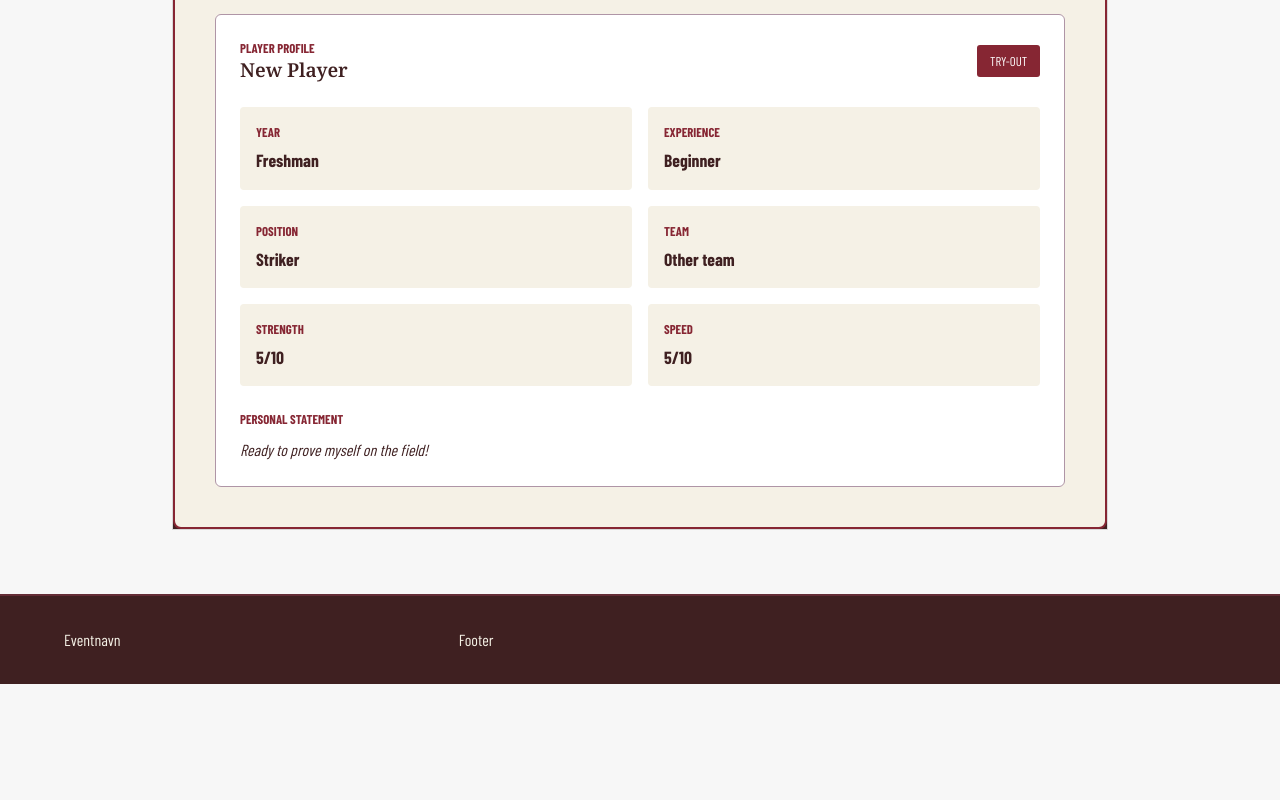
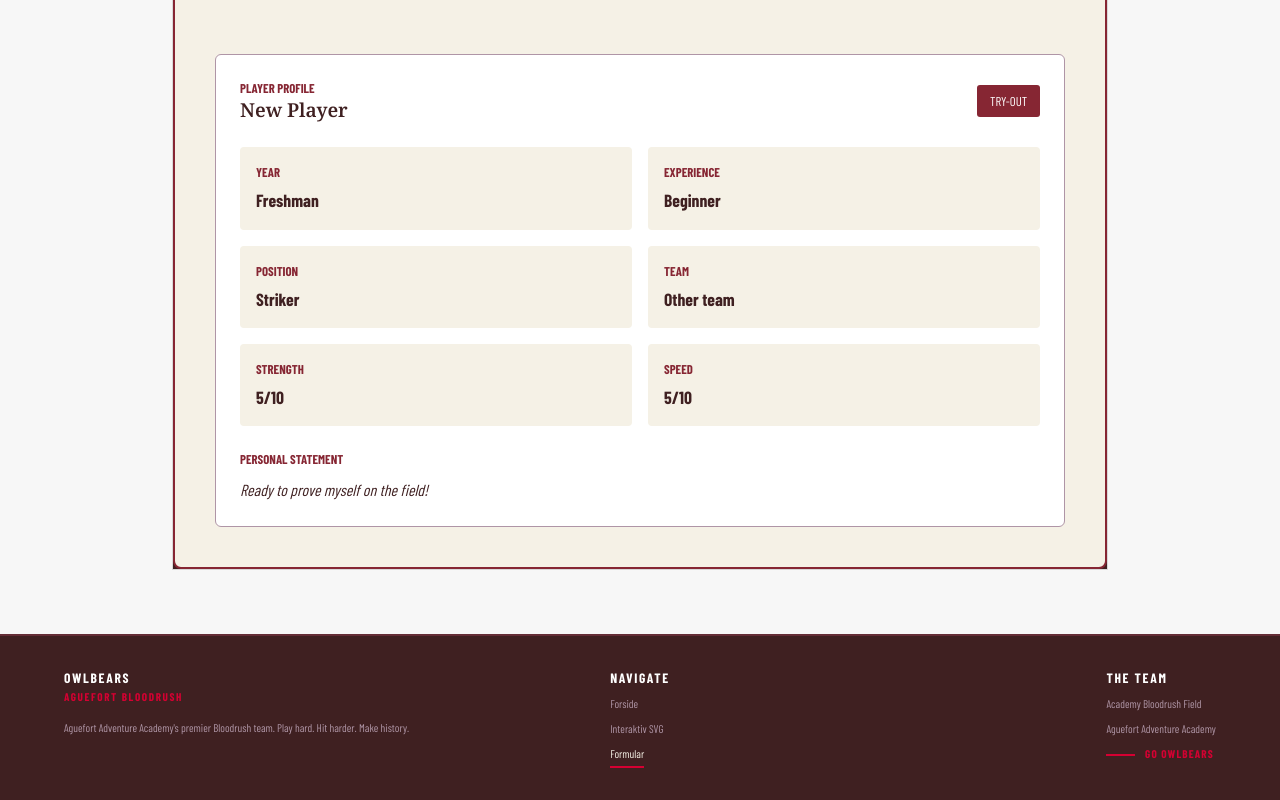
Before and after one commit to Mikaahchu/aguefort_academy_owlbears, a plain HTML site: page opsamling.html in a window 1280 px wide. Shown: the part 1245-2045 px from the top of the page. Before the commit the page ends 1929 px from the top, so only its background shows below. Drawn offline with nearby package versions, Linux system fonts and the light colour scheme; a web font is replaced by a local one.

Commit message:
opsamling

```diff
--- a/opsamling.html
+++ b/opsamling.html
@@ -15,7 +15,7 @@
     href="https://fonts.googleapis.com/css2?family=Barlow+Condensed:ital,wght@0,100;0,200;0,300;0,400;0,500;0,600;0,700;0,800;0,900;1,100;1,200;1,300;1,400;1,500;1,600;1,700;1,800;1,900&display=swap"
     rel="stylesheet">
 
-  <title>Eventnavn</title>
+  <title>Aguefort Academy Owlbears</title>
 
   <link rel="stylesheet" href="./starter.css">
   <link rel="stylesheet" href="./style.css">
@@ -24,7 +24,7 @@
 <body>
   <header class="site-header">
     <div class="header-content">
-      <a class="site-logo" href="./">Eventnavn</a>
+      <a class="site-logo" href="./">Aguefort Academy Owlbears</a>
       <nav class="site-nav">
         <button>Menu</button>
         <ul class="menu" id="menu" popover>
@@ -39,6 +39,7 @@
   <main>
     <section class="opsamling-page">
       <div class="opsamling-intro">
+        <p class="section-label">AGUEFORT ADVENTURE ACADEMY · BLOODRUSH</p>
         <h1>WELCOME TO THE FIELD</h1>
         <p>
           Your Bloodrush application has been submitted!
@@ -52,16 +53,23 @@
       <article class="opsamling-placeholder">
         <div class="player-kit">
           <header class="kit-header">
-            <p>AGUEFORT Academy</p>
+            <p>AGUEFORT ADVENTURE ACADEMY </p>
             <h2>OFFICIAL OWLBEARS PLAYER KIT</h2>
           </header>
 
+
+          <!-- jersey -->
+
           <div class="jersey-container">
-            <img id="player-jersey" src="" alt="bloodrush player jersey">
+
+            <img id="player-jersey" src="svg/svg_jersey/freshman_striker.svg" alt="bloodrush player jersey">
             <p id="jersey-name">PLAYER NAME</p>
           </div>
 
+
+          <!-- player profile -->
           <section class="player-profile">
+
             <div class="profile-header">
               <div>
                 <p>PLAYER PROFILE</p>
@@ -117,8 +125,32 @@
 
   <footer class="site-footer">
     <div class="footer-content">
-      <p>Eventnavn</p>
-      <p>Footer</p>
+      <div class="footer-column">
+        <p class="footer-heading">OWLBEARS</p>
+        <p class="footer-subheading">AGUEFORT BLOODRUSH</p>
+
+        <p class="footer-description">
+          Aguefort Adventure Academy's premier Bloodrush team.
+          Play hard. Hit harder. Make history.
+        </p>
+      </div>
+
+      <div class="footer-column">
+        <p class="footer-heading">NAVIGATE</p>
+
+        <nav class="footer-nav">
+          <a href="./index.html">Forside</a>
+          <a href="./svg.html">Interaktiv SVG</a>
+          <a href="./form.html" aria-current="page">Formular</a>
+        </nav>
+      </div>
+
+      <div class="footer-column">
+        <p class="footer-heading">THE TEAM</p>
+        <p>Academy Bloodrush Field</p>
+        <p>Aguefort Adventure Academy</p>
+        <p class="footer-highlight">GO OWLBEARS</p>
+      </div>
     </div>
   </footer>
   <script src="./script.js"></script>
```
